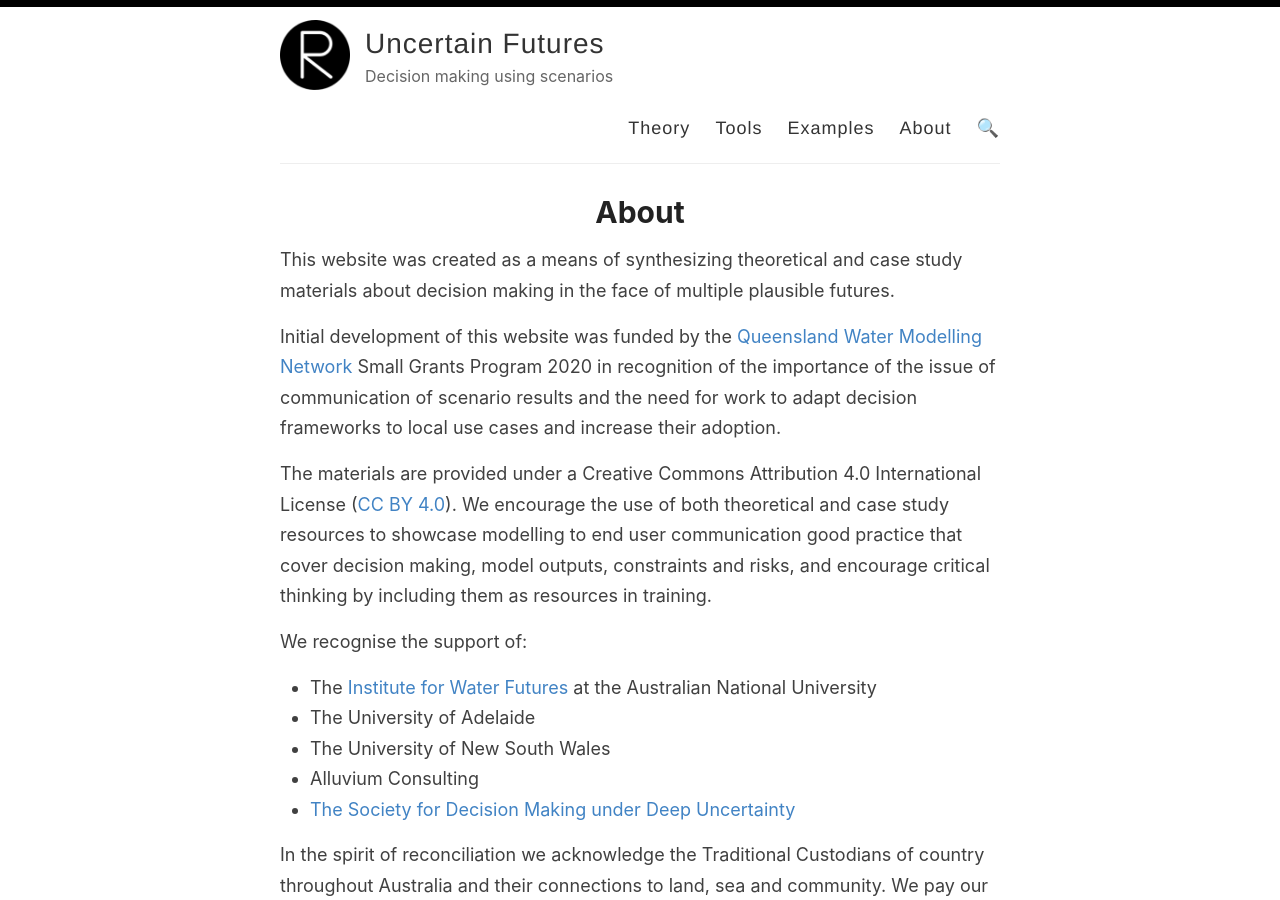
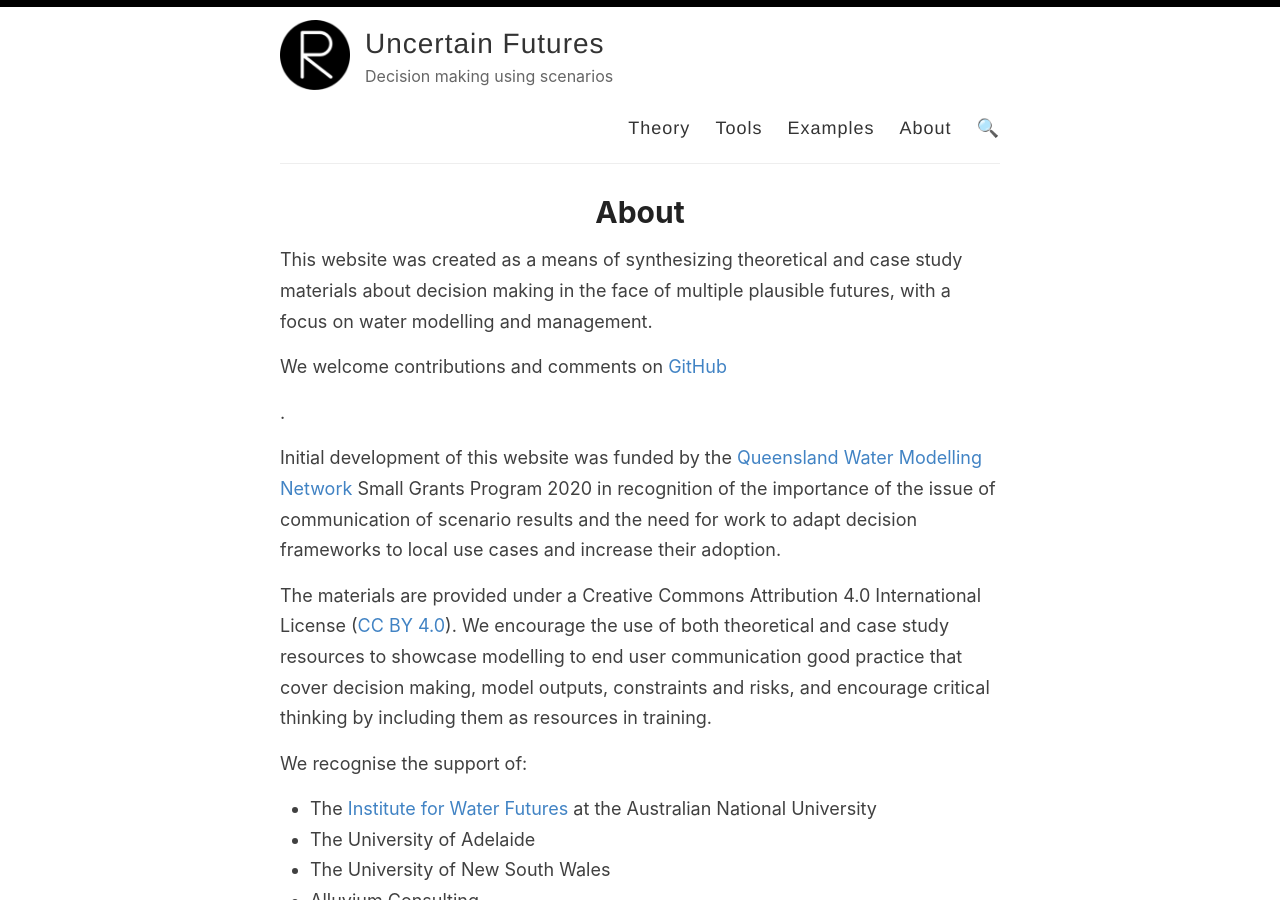
Before and after one commit to uncertainfutures/uncertainfutures.github.io, a Jekyll site: the page built from _pages/about.html, in a window 1280 px wide and 900 px high. Built offline with Jekyll 4.4.1, drawn with Linux system fonts in a browser that asks for light colours.

Commit message:
Add mention of contributions to about page

```diff
--- a/_pages/about.html
+++ b/_pages/about.html
@@ -4,8 +4,10 @@ title: About
 permalink: /about/
 ---
 
-This website was created as a means of synthesizing theoretical and case study
-materials about decision making in the face of multiple plausible futures.
+<p>This website was created as a means of synthesizing theoretical and case study
+materials about decision making in the face of multiple plausible futures, with a focus on water modelling and management.</p>
+
+<p>We welcome contributions and comments on <a href="https://github.com/josephguillaume/uncertainfutures">GitHub</a></p>.
 
 <p>
   Initial development of this website was funded by the
```
